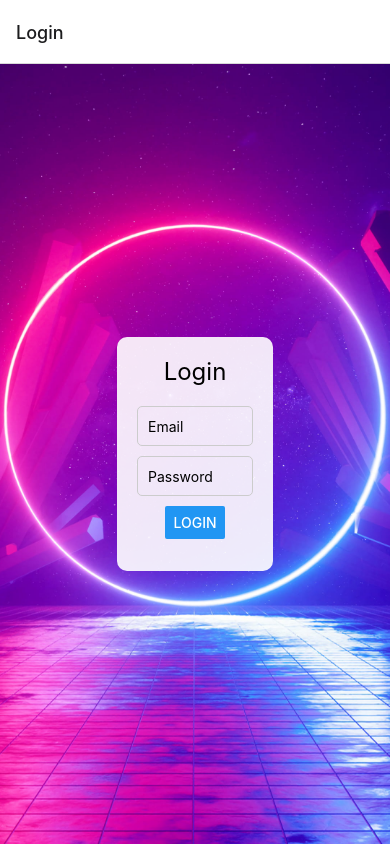
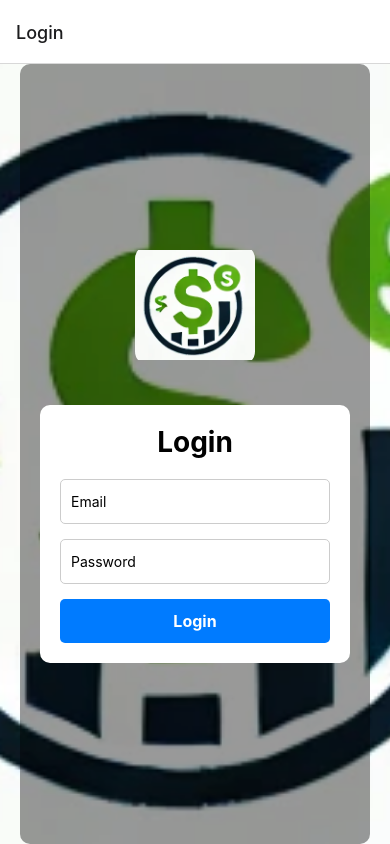
Before and after one commit to luismonteiromno/myfinance-app, a React Native app: screen /Login in a window 390 px wide. Built offline with nearby package versions, Linux system fonts and the light colour scheme.

Commit message:
feat: Logo adicionada

```diff
--- a/screens/home/homeScreen.js
+++ b/screens/home/homeScreen.js
@@ -2,7 +2,6 @@
 import React from 'react';
 import { Text, View, Button } from 'react-native';
 import styles from './styles'; // Importa os estilos
-import logoutScreen from '../logout/logoutScreen';
 
 
 export default function HomeScreen({ navigation }) {
--- a/screens/login/loginScreen.js
+++ b/screens/login/loginScreen.js
@@ -1,10 +1,10 @@
-// LoginScreen.js
 import React, { useState } from 'react';
-import { Text, View, TextInput, Button, ImageBackground } from 'react-native';
+import { Text, View, TextInput, ImageBackground, TouchableOpacity, Image } from 'react-native';
 import AsyncStorage from '@react-native-async-storage/async-storage';
 import styles from './styles';
 
-const backgroundImage = require('../../assets/background.jpg');
+const backgroundImage = require('../../assets/image.png'); // Verifique se a imagem está correta
+const logo = require('../../assets/image.png'); // Verifique se a imagem está correta
 
 export default function LoginScreen({ navigation }) {
   const [email, setEmail] = useState('');
@@ -21,8 +21,12 @@ export default function LoginScreen({ navigation }) {
 
   return (
     <ImageBackground source={backgroundImage} style={styles.background}>
+      <View style={styles.overlay}>
+        <View style={styles.logoContainer}>
+          <Image source={logo} style={styles.logo} />
+        </View>
         <View style={styles.formContainer}>
-        <Text style={styles.label}>Login</Text>
+          <Text style={styles.title}>Login</Text>
 
           <TextInput
             style={styles.input}
@@ -30,6 +34,7 @@ export default function LoginScreen({ navigation }) {
             value={email}
             onChangeText={setEmail}
             keyboardType="email-address"
+            autoCapitalize="none"
           />
 
           <TextInput
@@ -38,9 +43,13 @@ export default function LoginScreen({ navigation }) {
             value={password}
             onChangeText={setPassword}
             secureTextEntry
+            autoCapitalize="none"
           />
 
-        <Button title="Login" onPress={handleLogin} />
+          <TouchableOpacity style={styles.button} onPress={handleLogin}>
+            <Text style={styles.buttonText}>Login</Text>
+          </TouchableOpacity>
+        </View>
       </View>
     </ImageBackground>
   );
--- a/screens/login/styles.js
+++ b/screens/login/styles.js
@@ -1,4 +1,4 @@
-import { StyleSheet } from 'react-native';
+import { StyleSheet } from "react-native";
 
 const styles = StyleSheet.create({
   background: {
@@ -6,28 +6,58 @@ const styles = StyleSheet.create({
     width: '100%',
     height: '100%',
     justifyContent: 'center', // Centraliza o conteúdo verticalmente
-    alignItems: 'center', // Centraliza o conteúdo horizontalmente
+  },
+  overlay: {
+    flex: 1,
+    backgroundColor: 'rgba(0, 0, 0, 0.4)', // Fundo escuro semitransparente para destacar o formulário
+    justifyContent: 'center',
+    alignItems: 'center',
+    padding: 20,
+    borderRadius: 10,
+    marginHorizontal: 20,
+  },
+  logoContainer: {
+    marginBottom: 40, // Espaço entre o logo e o formulário
+  },
+  logo: {
+    width: 120,
+    height: 120,
+    resizeMode: 'contain',
+    borderRadius: '0.85rem',
   },
   formContainer: {
-    width: '40%', // Ajuste a largura do formulário
-    height: '30%', // Ajuste a altura do formulário
-    backgroundColor: 'rgba(255, 255, 255, 0.9)', // Fundo semi-transparente para o formulário
+    width: '100%',
+    maxWidth: 400, // Largura máxima do formulário
+    backgroundColor: 'white', // Fundo branco para o formulário
+    borderRadius: 10,
     padding: 20,
-    borderRadius: 10,
-    alignItems: 'center', // Centraliza os itens dentro do formulário
+    elevation: 5, // Sombra para dar destaque ao formulário
+  },
+  title: {
+    fontSize: 28,
+    fontWeight: 'bold',
+    marginBottom: 20,
+    textAlign: 'center',
   },
   input: {
-    width: '100%', // Ajuste a largura para preencher o formulário
-    height: 40,
+    width: '100%',
+    height: 45,
     borderColor: '#ccc',
     borderWidth: 1,
-    marginBottom: 10,
+    marginBottom: 15,
     paddingHorizontal: 10,
     borderRadius: 5,
   },
-  label: {
-    fontSize: 24,
-    marginBottom: 20,
+  button: {
+    backgroundColor: '#007bff', // Cor do botão
+    paddingVertical: 12,
+    borderRadius: 5,
+    alignItems: 'center',
+  },
+  buttonText: {
+    color: 'white',
+    fontSize: 16,
+    fontWeight: 'bold',
   },
 });
 
```
Also changed, not shown: assets/image.png (added). Lines whose indentation alone changed are shown as unchanged.
